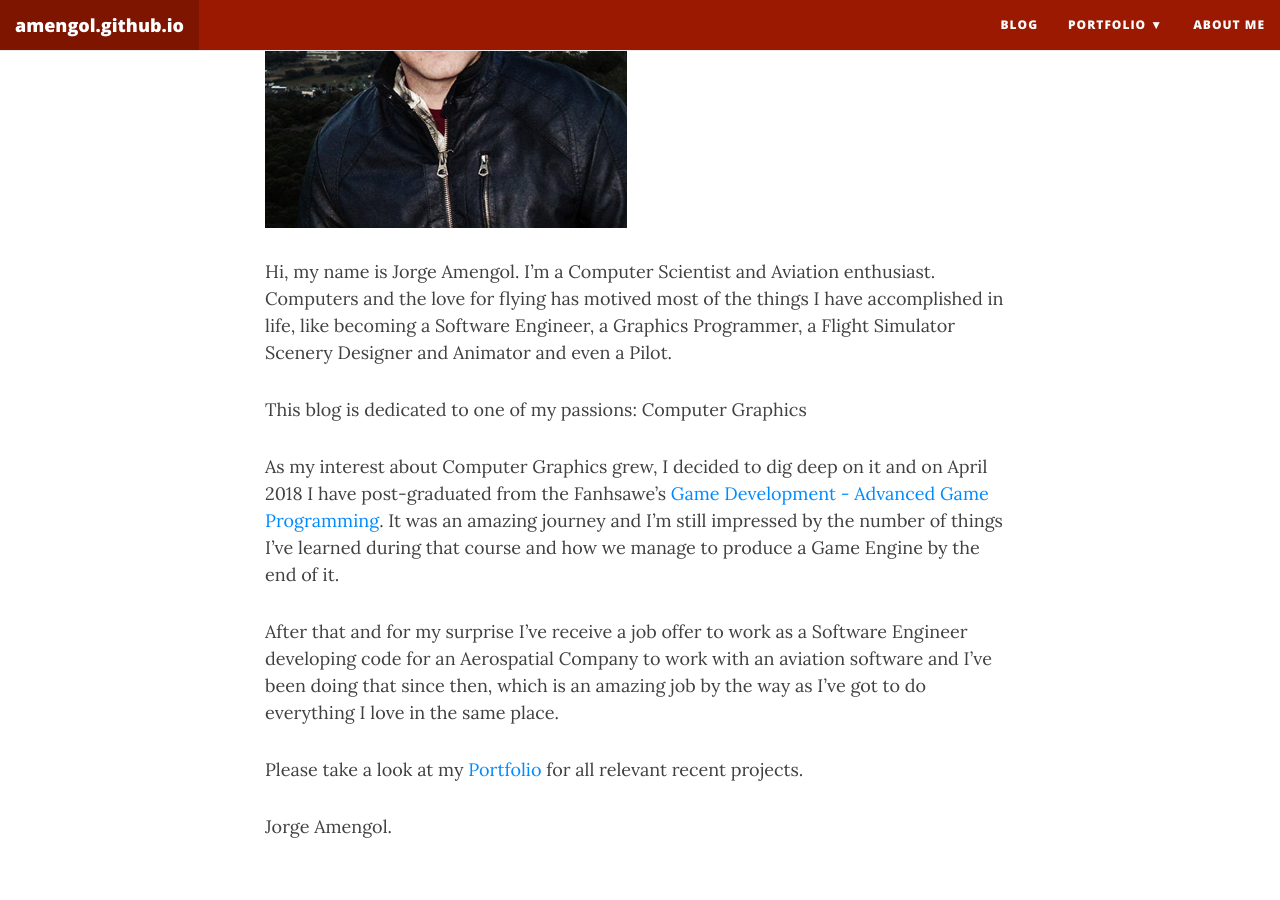
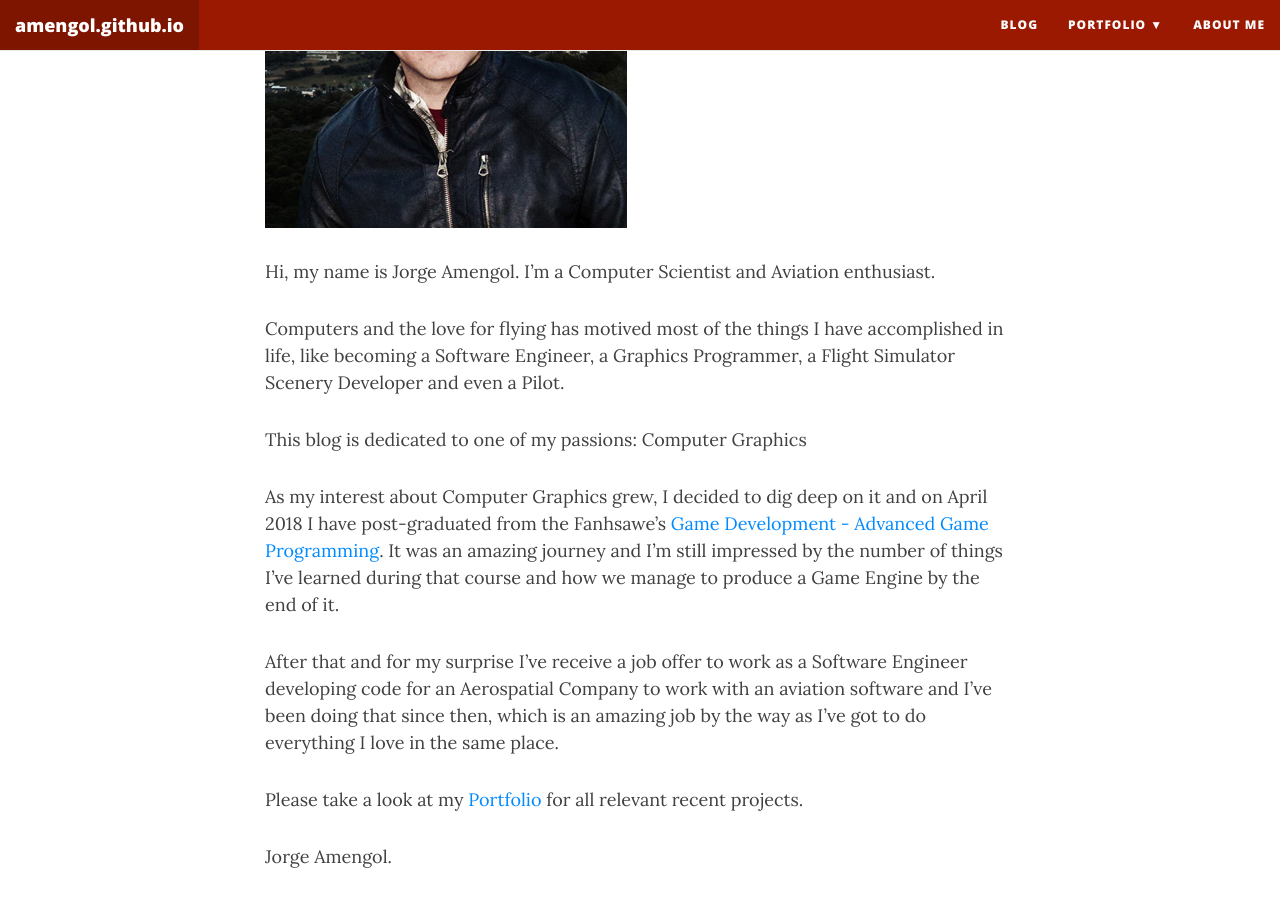
Before and after one commit to amengol/amengol.github.io, a Jekyll site: the page built from aboutme.md, in a window 1280 px wide and 900 px high, scrolled down 466 px. Built offline with Jekyll 4.4.1, drawn with Linux system fonts in a browser that asks for light colours; nearby versions of some CDN libraries.

Commit message:
Update aboutme.md

```diff
--- a/aboutme.md
+++ b/aboutme.md
@@ -6,7 +6,9 @@ subtitle: Passionate Developer
 
 ![Profile1]({{ "/img/aboutme/Profile1.jpg" | absolute_url }})
 
-Hi, my name is Jorge Amengol. I'm a Computer Scientist and Aviation enthusiast.  Computers and the love for flying has motived most of the things I have accomplished in life, like becoming a Software Engineer, a Graphics Programmer, a Flight Simulator Scenery Designer and Animator and even a Pilot.
+Hi, my name is Jorge Amengol. I'm a Computer Scientist and Aviation enthusiast.
+
+Computers and the love for flying has motived most of the things I have accomplished in life, like becoming a Software Engineer, a Graphics Programmer, a Flight Simulator Scenery Developer and even a Pilot.
 
 This blog is dedicated to one of my passions: Computer Graphics
 
```
